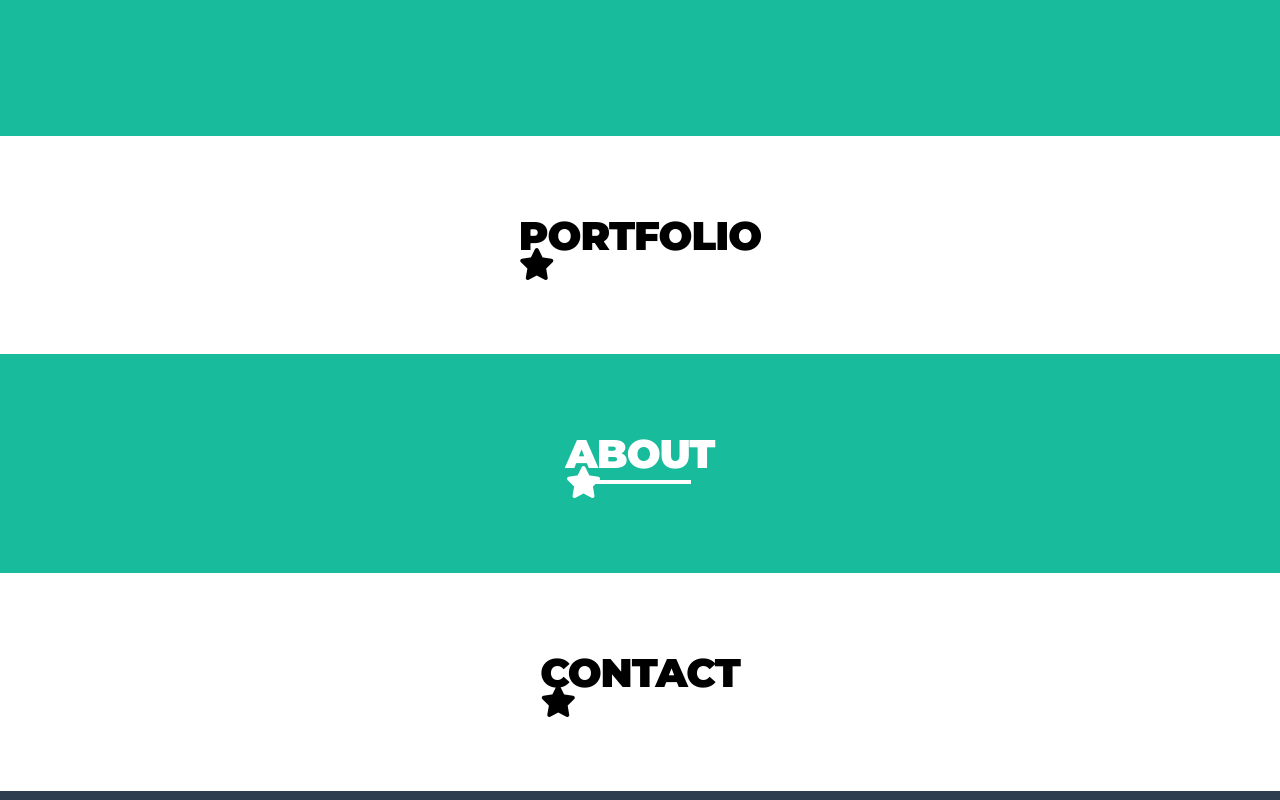
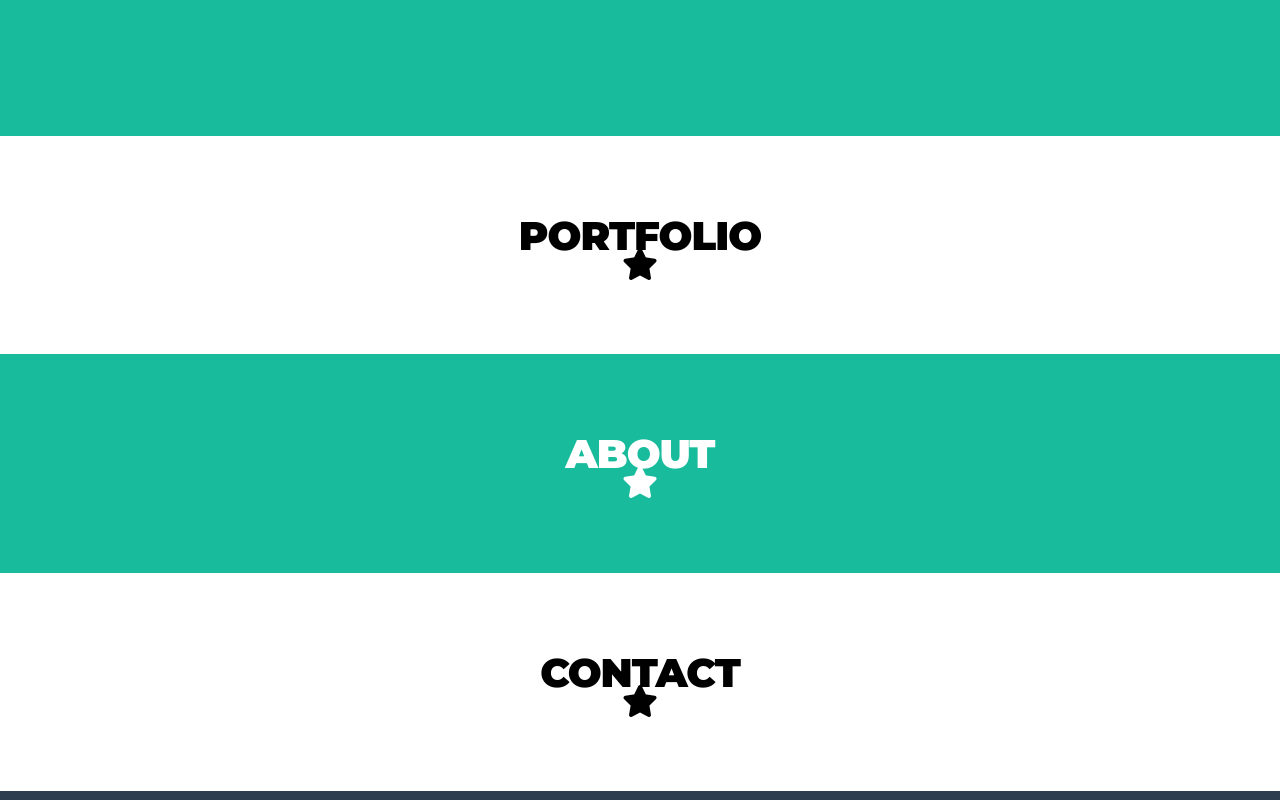
Before and after one commit to nelsonronaldobr/start-boostrap-react, a React (Vite) app: page / in a window 1280 px wide. Shown: the part 760-1560 px from the top of the page. Built offline with nearby package versions, Linux system fonts and the light colour scheme.

Commit message:
props con + de una clase

```diff
--- a/src/components/sections/SectionAbout.jsx
+++ b/src/components/sections/SectionAbout.jsx
@@ -4,9 +4,9 @@ import { IconStart } from '../IconStarts';
 import style from '../../css-modules/SectionAbout.module.css'
 export const SectionAbout = ({ id }) => {
     return (
-        <div id={id} className={style['section-about']}>
+        <div id={id} className={style['section-about__background']}>
             <Container>
-                <section>
+                <section  className={style['section-about']}>
                     <Title className={style['section-about__title'] }>ABOUT</Title>
                     <IconStart color={'white'}/>
                 </section>
--- a/src/components/sections/SectionContact.jsx
+++ b/src/components/sections/SectionContact.jsx
@@ -4,9 +4,9 @@ import { IconStart } from '../IconStarts';
 import style from '../../css-modules/SectionContact.module.css'
 export const SectionContact = ({ id }) => {
     return (
-        <div id={id} className={style['section-contact']}>
-            <Container>
-                <section>
+        <div id={id} >
+            <Container className={style['section-contact__background']}>
+                <section className={style['section-contact']}>
                     <Title className={style['section-contact__title']}>CONTACT</Title>
                     <IconStart color={'black'}/>
                 </section>
--- a/src/components/sections/SectionPortfolio.jsx
+++ b/src/components/sections/SectionPortfolio.jsx
@@ -4,9 +4,9 @@ import { IconStart } from '../IconStarts';
 import style from '../../css-modules/SectionPortfolio.module.css';
 export const SectionPortfolio = ({ id }) => {
     return (
-        <div id={id} className={style['section-portfolio']}>
+        <div id={id} className={style['section-portfolio__background']}>
             <Container >
-                <section  >
+                <section className={style['section-portfolio']} >
                     <Title className={style['section-contact__title']} >PORTFOLIO</Title>
                     <IconStart color={'black'}/>
                 </section>
--- a/src/css-modules/IconStart.module.css
+++ b/src/css-modules/IconStart.module.css
@@ -1,8 +1,30 @@
-.start-icon {
+.start-icon__black , .start-icon__White{
     position: relative;
 }
 
-.start-icon::before {
+
+.start-icon__black::before {
+    content: '';
+    position: absolute;
+    background-color: #030303;
+    width: 80px;
+    height: 4px;
+    left: 45px;
+    top: 6px;
+    bottom: 0;
+}
+
+.start-icon__black::after {
+    content: '';
+    position: absolute;
+    background-color: #151515;
+    width: 80px;
+    height: 4px;
+    right: 45px;
+    top: 6px;
+    bottom: 0;
+}
+.start-icon__white::before {
     content: '';
     position: absolute;
     background-color: #fff;
@@ -13,7 +35,7 @@
     bottom: 0;
 }
 
-.start-icon::after {
+.start-icon__white::after {
     content: '';
     position: absolute;
     background-color: #fff;
@@ -23,7 +45,6 @@
     top: 6px;
     bottom: 0;
 }
-
 .black{
     color: black;
 }
--- a/src/css-modules/SectionAbout.module.css
+++ b/src/css-modules/SectionAbout.module.css
@@ -1,7 +1,8 @@
 @import '../css/globals.css';
-
+.section-about__background{
+    background-color: var(--color-secondary);
+}
 .section-about {
-    background-color: var(--color-secondary);
     display: flex;
     align-items: center;
     flex-direction: column;
--- a/src/css-modules/SectionContact.module.css
+++ b/src/css-modules/SectionContact.module.css
@@ -1,6 +1,8 @@
 @import '../css/globals.css';
+.section-contact__background{
+    background-color: var(--color-background);
+}
 .section-contact {
-    background-color: var(--color-background);
     display: flex;
     flex-direction: column;
     color: var(--color-background);
--- a/src/css-modules/SectionPortfolio.module.css
+++ b/src/css-modules/SectionPortfolio.module.css
@@ -1,7 +1,8 @@
 @import '../css/globals.css';
+.section-portfolio__background{
+    background-color:var(--color-background);
+}
 .section-portfolio {
-    /* height: 100vh; */
-    background-color:var(--color-background);
     display: flex;
     align-items: center;
     flex-direction: column;
```
